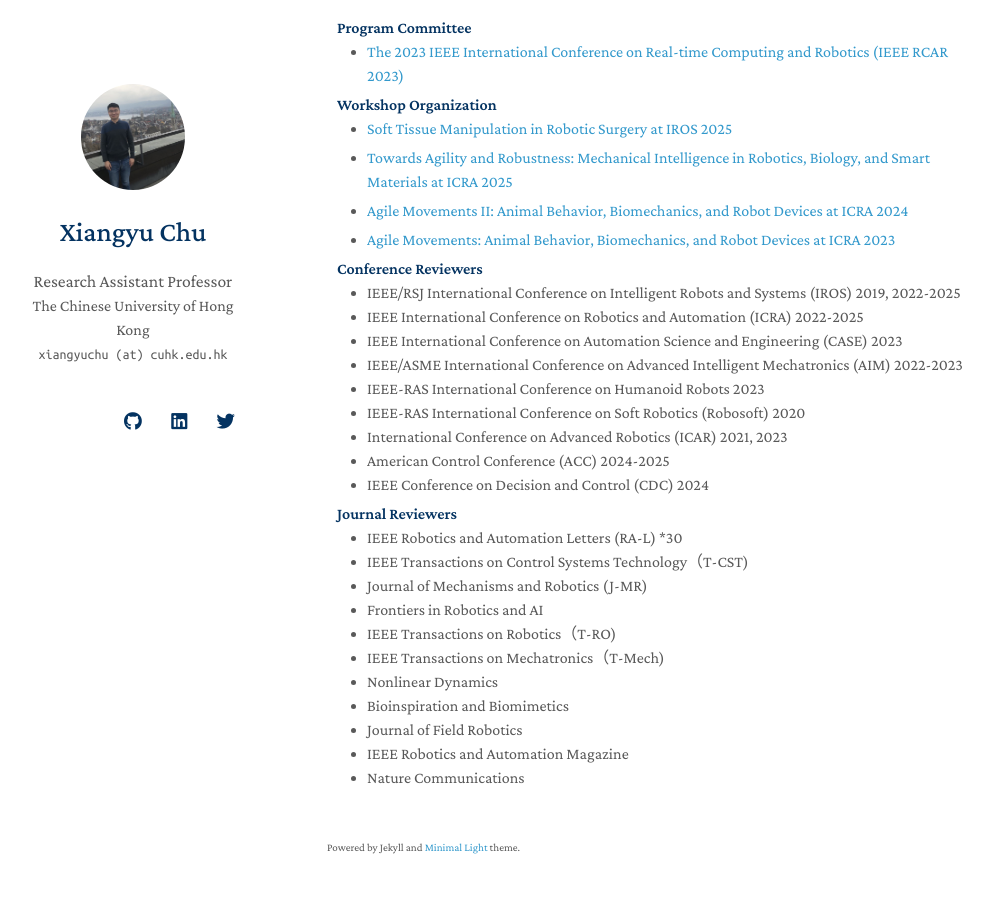
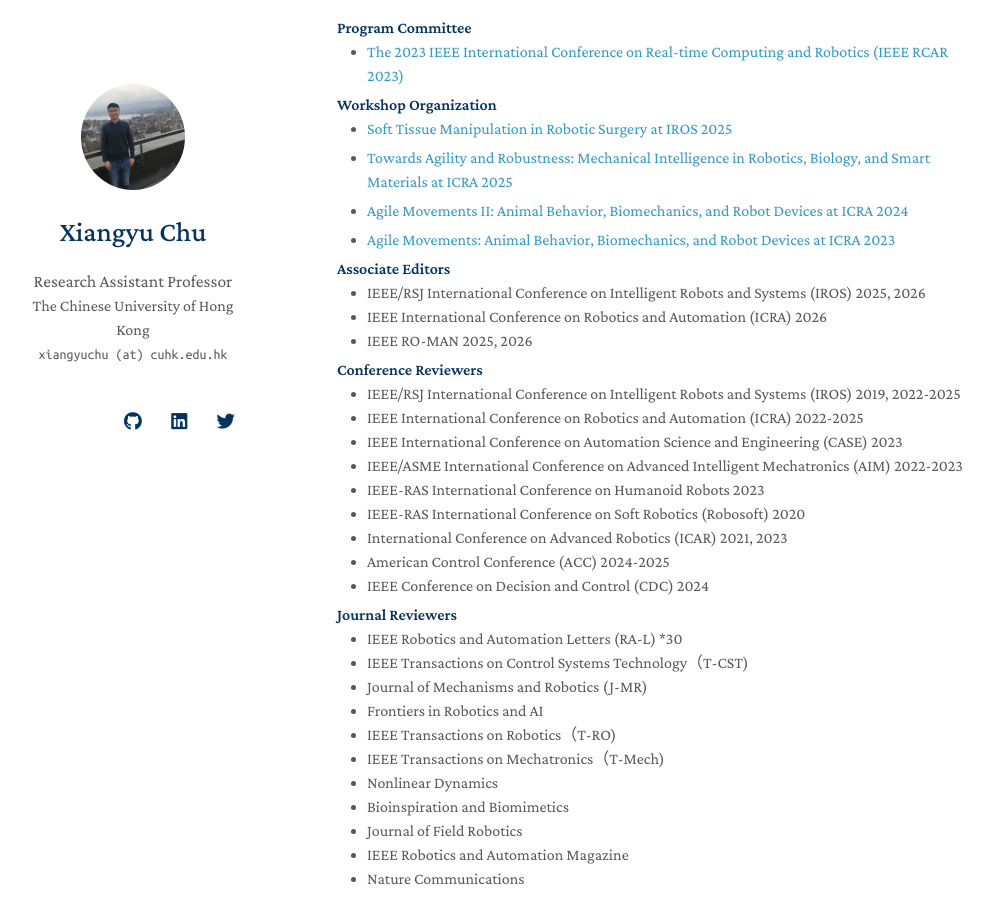
Before and after one commit to xiangyuchu03/xiangyuchu03.github.io, a Jekyll site: the page built from index.md, in a window 1280 px wide and 900 px high, scrolled down 3930 px. Shown: the whole window, without its empty margins (143-1136 px from the left). Built offline with Jekyll 4.4.1, drawn with Linux system fonts in a browser that asks for light colours; nearby versions of some CDN libraries; a style sheet for code colours, icons or effects is not loaded; our own code applies the rules of GitHub Pages for plain Markdown files.

Commit message:
Update services.md

```diff
--- a/_includes/services.md
+++ b/_includes/services.md
@@ -19,6 +19,14 @@
 </ul>
 <ul style="margin:0 0 5px;">
   <li><a href="https://sites.google.com/view/agilemovement-2023icra"><autocolor></autocolor>Agile Movements: Animal Behavior, Biomechanics, and Robot Devices at ICRA 2023</a></li>
+</ul>
+
+<h4 style="margin:0 10px 0;">Associate Editors</h4>
+
+<ul style="margin:0 0 5px;">
+  <li><a href=""><autocolor> IEEE/RSJ International Conference on Intelligent Robots and Systems (IROS) 2025, 2026</autocolor></a></li>
+  <li><a href=""><autocolor> IEEE International Conference on Robotics and Automation (ICRA) 2026 </autocolor></a></li>
+  <li><a href=""><autocolor> IEEE RO-MAN 2025, 2026 </autocolor></a></li>
 </ul>
 
 <h4 style="margin:0 10px 0;">Conference Reviewers</h4>
```
